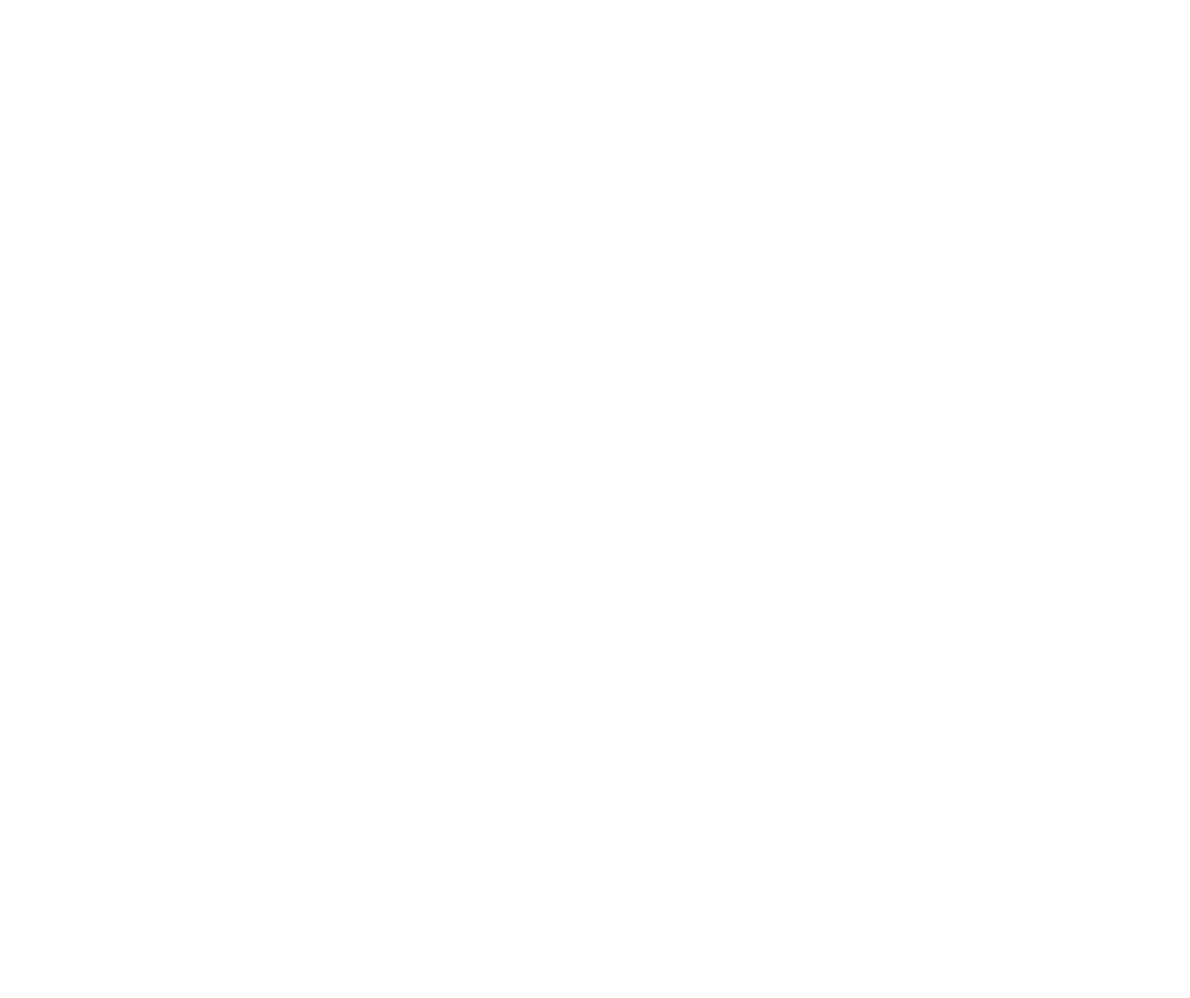
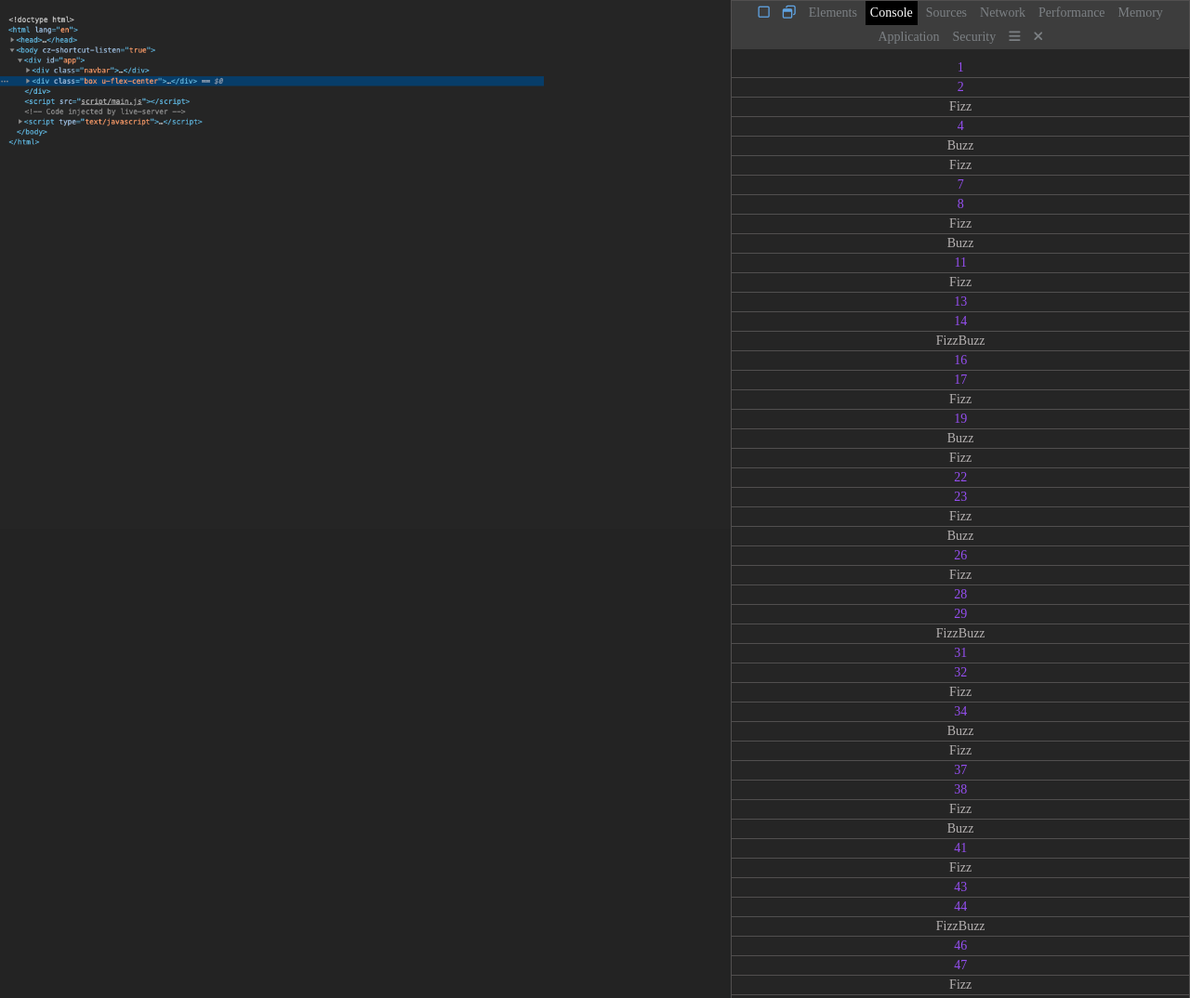
Before and after one commit to AndreaDeMartino/js-fizzbuzz, a plain HTML site: page index.html in a window 1280 px wide. Shown: the top 1074 px of the page at 93% size. Before the commit the page ends 800 px from the top, so only its background shows below. Drawn offline with Linux system fonts and the light colour scheme.

Commit message:
Creation: Fake console is here!

```diff
--- a/css/main.css
+++ b/css/main.css
@@ -1,26 +1,75 @@
 /* General Rules */
 
+/* Utility */
 
-/* Utility */
-.box{
-  height: 40px;
-  width: 40px;
+/* App */
+
+body{
+  background: #232323;
 }
 
-.red{
-background: red;
+.main-container{
+  display: flex;
 }
 
-.blue{
-background: blue;
+/* Box Img */
+.image-box{
+flex-grow: 1;
 }
 
-.yellow{
-background: yellow;
+.image-box img {
+  max-width: 100%;
 }
 
-.green{
-background: green;
+/* Box Console */
+.console-box{
+ width: 60%;
+ background: #252525;
+ display: flex;
+ flex-wrap: wrap;
+ border: 1px solid #514f4f;
 }
 
-/* App */
+.navbar{
+  width: 100%;
+}
+.navbar ul{
+  width: 100%;
+  background: #3d3d3d;
+}
+
+.navbar li{
+  color: #7c8084;
+  font-size: 14px;
+  padding: 5px;
+}
+
+.navbar li.black{
+  background: black;
+  color: white;
+}
+
+.navbar li i.blue{
+  color: #5fa3e2;
+}
+
+.output-list{
+  width: 100%;
+}
+
+.output-list ul li{
+  border-bottom: 1px solid #514f4f ;
+  font-size: 14px;
+  font-weight: 300;
+  width: 100%;
+  padding: 2px;
+}
+
+/* Class by Js */
+.number{
+  color: #964ff2;
+}
+
+.condition{
+  color: #b5b1b1;
+}
--- a/css/shared.css
+++ b/css/shared.css
@@ -34,6 +34,12 @@ a{
 
 .u-radius{
   border-radius: 50%;
+}
+
+.u-flex-center{
+  display: flex;
+  justify-content: center;
+  align-items: center;
 }
 
 /* TEXT FONT */
--- a/index.html
+++ b/index.html
@@ -11,18 +11,45 @@
   <link rel="stylesheet" href="css/main.css">
   <title>FizzBuzz</title>
 </head>
-<body class="u-montserrat">
+<body>
 
+  <div id="app">
 
+    <div class="main-container">
 
+      <div class="image-box">
+        <img src="img/screen.png" alt="img">
+      </div>
 
+      <div class="console-box">
 
+        <div class="navbar">
+          <ul class="u-vanilla-list u-inline-block u-text-center">
+            <li><i class="far fa-square blue"></i></li>
+            <li><i class="far fa-window-restore blue"></i></li>
+            <li>Elements</li>
+            <li class="black">Console</li>
+            <li>Sources</li>
+            <li>Network</li>
+            <li>Performance</li>
+            <li>Memory</li>
+            <li>Application</li>
+            <li>Security</li>
+            <li><i class="fas fa-bars"></i></li>
+            <li><i class="fas fa-times"></i></li>
+          </ul>
+        </div>
 
+        <div class="output-list">
+          <ul id="number-list" class="u-vanilla-list u-text-center u-padtop-s">
+          </ul>
+        </div>
 
+      </div>
 
+    </div>
+  </div>
 
-
-
-  <script src="script/main.js"></script>
+<script src="script/main.js"></script>
 </body>
 </html>
--- a/script/main.js
+++ b/script/main.js
@@ -7,20 +7,31 @@
 // Nome repo per consegnare l’esercizio: js-fizzbuzz
 
 
+var listHtml = document.getElementById('number-list');
+var lastElement = listHtml.innerHTML;
+
 for (var i = 1; i <= 100; i++) {
   if ( ((i % 3) == false) && ((i % 5) == false) ) {
     console.log('FizzBuzz');
+    listHtml.innerHTML = lastElement + ('<li class="condition">FizzBuzz</li>');
+    lastElement = listHtml.innerHTML;
   }
 
   else if ((i % 5) == false) {
     console.log('Buzz');
+    listHtml.innerHTML = lastElement + ('<li class="condition">Buzz</li>');
+    lastElement = listHtml.innerHTML;
   }
 
   else if ((i % 3) == false) {
     console.log('Fizz');
+    listHtml.innerHTML = lastElement + ('<li class="condition">Fizz</li>');
+    lastElement = listHtml.innerHTML;
   }
 
   else{
     console.log(i);
+    listHtml.innerHTML = lastElement + ('<li class="number">' + i + '</li>');
+    lastElement = listHtml.innerHTML;
   }
 }
```
Also changed, not shown: img/screen.png (added).
